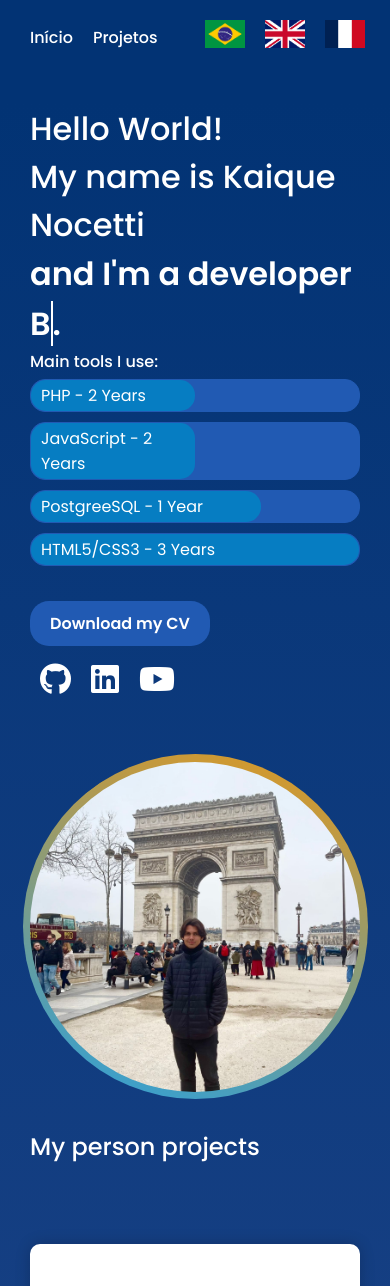
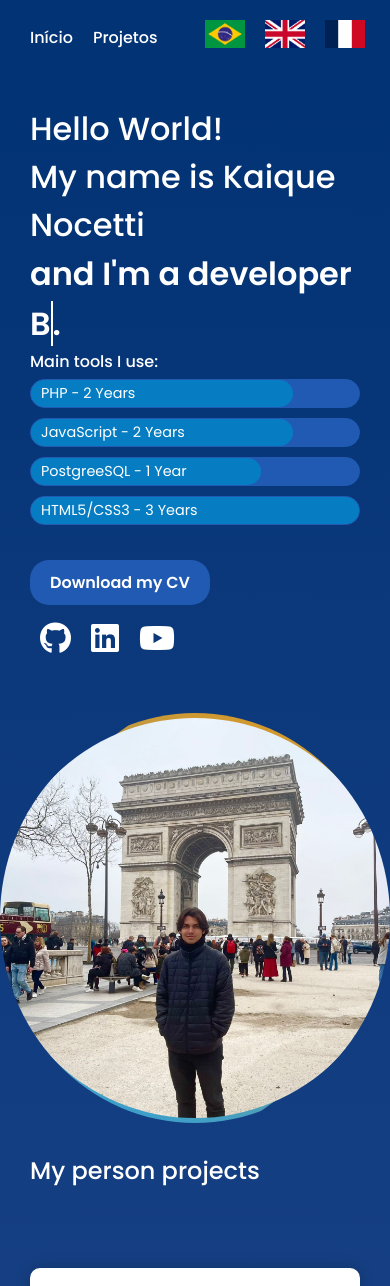
Before and after one commit to KaiqueNo7/portfolio, a PHP site: page / in a window 390 px wide. Shown: the top 1286 px of the page. Run offline with PHP 8.4, Linux system fonts and the light colour scheme.

Commit message:
Add files via upload
Signed-off-by: Kaique Nocetti <87236689+KaiqueNo7@users.noreply.github.com>

```diff
--- a/css/style.css
+++ b/css/style.css
@@ -230,6 +230,14 @@ a {
     margin: 24px 08px;
 }
 
+.m-b-90 {
+	margin-bottom: 90px;
+}
+
+.m-b-120 {
+	margin-bottom: 120px;
+}
+
 .js-start {
     position: relative;
     display: flex;
@@ -316,7 +324,7 @@ header.sticky {
 	top: 0;
 	left: 0;
 	box-shadow: var(--sombra);
-	backdrop-filter: blur(10px);
+	background-color: var(--css);
 	padding: 10px;
 	z-index: 999;
 }
@@ -341,8 +349,8 @@ header button:hover {
 
 .circle {
 	position: relative;
-	width: 345px;
-	height: 345px;
+	width: 410px;
+	height: 410px;
 	border-radius: 50%;
 	display: flex;
     justify-content: center;
@@ -384,8 +392,8 @@ header button:hover {
 }
 
 .circle img {
-	width: 330px;
-	height: 330px;
+	width: 400px;
+	height: 400px;
 	border-radius: 50%;
 	z-index: 2;
 }
@@ -486,7 +494,6 @@ header button:hover {
 	background: var(--branco);
 	box-shadow: var(--sombra);
 	border-radius: 10px;
-	margin-bottom: 120px;
 }
 
 .card-img-desktop {
@@ -570,7 +577,7 @@ footer p {
 }
 
 @media screen and (max-width: 768px) {
-	.w80,.w20 {
+	header .w80,.w20 {
 		width: 50%;
 	}
 
@@ -578,12 +585,20 @@ footer p {
 		height: 100%;
 	}
 
-	.card {
-		margin-bottom: 200px;
+	.m-b-90 {
+		margin-bottom: 120px;
+	}
+
+	.m-b-120 {
+		margin-bottom: 180px;
 	}
 
 	.card-img-phone {
 		width: 120px;
 		height: 250px;
 	}
+
+	.temp {
+		font-size: 0.9em;
+	}
 }
--- a/index.html
+++ b/index.html
@@ -18,15 +18,15 @@
 				<ul class="flags js-ard al-center w100">
 					<li>
 						<p>Native</p>
-						<button onclick="mudarIdioma('pt')"><img src="img/brazil.jpg" alt="Bandeira do Brasil"></button>
+						<button onclick="changeLanguage('pt')"><img src="img/brazil.jpg" alt="Brazil's flag"></button>
 					</li>
 					<li>
 						<p>B1</p>
-						<button onclick="mudarIdioma('en')"><img src="img/united-kingdom.jpg" alt="Bandeira do Reino Unido"></button>
+						<button onclick="changeLanguage('en')"><img src="img/united-kingdom.jpg" alt="United Kingdom flag"></button>
 					</li>
 					<li>
 						<p>A1</p>
-						<button onclick="mudarIdioma('fr')"><img src="img/france.jpg" alt="Bandeira da França"></button>
+						<button onclick="changeLanguage('fr')"><img src="img/france.jpg" alt="France flag"></button>
 					</li>
 				</ul>
 			</div>
@@ -43,16 +43,16 @@
 			<div class="w50 js-center al-start column content-box">
 				<p class="t-w" id="d1">Main tools I use:</p>
 				<div class="progress">
-					<div class="temp w80" id="d2">PHP - 2 Years</div>
+					<p class="temp w80" id="d2">PHP - 2 Years</p>
 				</div>
 				<div class="progress">
-					<div class="temp w80" id="d3">JavaScript - 2 Years</div>
+					<p class="temp w80" id="d3">JavaScript - 2 Years</p>
 				</div>
 				<div class="progress">
-					<div class="temp w70" id="d4">PostgreeSQL - 1 Year</div>
+					<p class="temp w70" id="d4">PostgreeSQL - 1 Year</p>
 				</div>
 				<div class="progress">
-					<div class="temp w100" id="d5">HTML5/CSS3 - 3 Years</div>
+					<p class="temp w100" id="d5">HTML5/CSS3 - 3 Years</p>
 				</div>
 				<a href="cv/KaiqueNocetti.pdf" target="_" id="d6">Download my CV</a>
 			</div>
@@ -65,13 +65,13 @@
 		</div>
 		<div class="w50 js-center al-center">
 			<div class="circle">
-				<img src="img/eu.jpeg"  alt="Minha foto">
+				<img src="img/eu.jpeg"  alt="My picture">
 			</div>
 		</div>
 	</div>
 	<h2  id="#projects" class="t-w p30" id="p1">My person projects</h2>
 	<div class="hv100 js-btw w100 p30 column">
-		<div class="w100 js-btw al-center card p20 m-column">
+		<div class="w100 js-btw al-center card p20 m-b-120 m-column">
 			<div class="w50 js-btw al-start column p20">
 				<p class="t-b"><a href="https://ajfimoveis.com.br" target="_blank">AJF Imóveis</a> - Full Stack</p>
 
@@ -91,13 +91,13 @@
 			</div>
 
 			<div class="card-img-desktop">
-				<img src="img/ajfimoveis.png" alt="Imagem do Site Desktop">
+				<img src="img/ajfimoveis.jpg" alt="Website image ajfimoveis desktop version">
 			</div>
-			<!--div class="card-img-phone">
-				<img src="img/phone.png" alt="Imagem do Site Phone">
-			</div-->
+			<div class="card-img-phone">
+				<img src="img/ajfimoveis-mobile.png" alt="Website image ajfimoveis mobile version">
+			</div>
 		</div>
-		<div class="w100 js-btw al-center card p20 m-column">
+		<div class="w100 js-btw al-center card m-b-120 p20 m-column">
 			<div class="w50 js-btw al-start column p20">
 				<p class="t-b"><a href="https://mostruario.online" target="_blank">Mostruário Online</a> - Full Stack</p>
 
@@ -118,7 +118,10 @@
 			</div>
 
 			<div class="card-img-desktop">
-				<img src="img/mostruario.online.png" alt="Imagem do Site Desktop">
+				<img src="img/mostruario.jpg" alt="Website image mostruario.online desktop version">
+			</div>
+			<div class="card-img-phone">
+				<img src="img/mostruario-mobile.png" alt="Website image mostruario.online mobile version">
 			</div>
 		</div>
 
@@ -143,7 +146,7 @@
 			</div>
 
 			<div class="card-img-desktop">
-				<img src="img/adote-me.jpg" alt="Imagem do Site Desktop">
+				<img src="img/adote-me.jpg" alt="A photo of a dog">
 			</div>
 		</div>
 	</div>
@@ -151,7 +154,7 @@
 	<h2 class="t-w p30" id="p2">Projects I worked on</h2>
 
 	<div class="hv100 js-btw w100 p30 column">
-		<div class="w100 js-btw al-center card p20 m-column">
+		<div class="w100 js-btw al-center card p20 m-b-90 m-column">
 			<div class="w50 js-btw al-start column p20">
 				<p class="t-b"><a href="https://school.ith2o.net" target="_blank">ITH2OSCHOOL</a> - ITH2O SOFTWARE</p>
 
@@ -168,10 +171,10 @@
 			</div>
 
 			<div class="card-img-desktop">
-				<img src="img/school.png" alt="Imagem do Site Desktop">
+				<img src="img/school.png" alt="Website image school.ith2o.net desktop version">
 			</div>
 		</div>
-		<div class="w100 js-btw al-center card p20 m-column">
+		<div class="w100 js-btw al-center card m-b-90 p20 m-column">
 			<div class="w50 js-btw al-start column p20">
 				<p class="t-b"><a href="https://medical.ith2o.net" target="_blank">ITH2OMEDICAL</a> - ITH2O SOFTWARE</p>
 
@@ -188,11 +191,11 @@
 			</div>
 
 			<div class="card-img-desktop">
-				<img src="img/medical.png" alt="Imagem do Site Desktop">
+				<img src="img/medical.png" alt="Website image medical.ith2o.net desktop version">
 			</div>
 		</div>
 
-		<div class="w100 js-btw al-center card p20 m-column">
+		<div class="w100 js-btw al-center card m-b-90 p20 m-column">
 			<div class="w50 js-btw al-start column p20">
 				<p class="t-b"><a href="https://vet.ith2o.net" target="_blank">ITH2OVET</a> - ITH2O SOFTWARE</p>
 
@@ -209,11 +212,11 @@
 			</div>
 
 			<div class="card-img-desktop">
-				<img src="img/vet.png" alt="Imagem do Site Desktop">
+				<img src="img/vet.png" alt="Website image vet.ith2o.net desktop version">
 			</div>
 		</div>
 
-		<div class="w100 js-btw al-center card p20 m-column">
+		<div class="w100 js-btw al-center card m-b-90 p20 m-column">
 			<div class="w50 js-btw al-start column p20">
 				<p class="t-b"><a href="https://auditoron.ith2o.net" target="_blank">AUDITORON</a> - ITH2O SOFTWARE</p>
 
@@ -230,7 +233,7 @@
 			</div>
 
 			<div class="card-img-desktop">
-				<img src="img/auditoron.png" alt="Imagem do Site Desktop">
+				<img src="img/auditoron.png" alt="Website image auditoron.ith2o.net desktop version">
 			</div>
 		</div>
 	</div>
```
